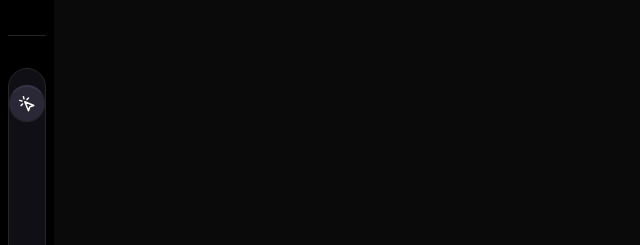
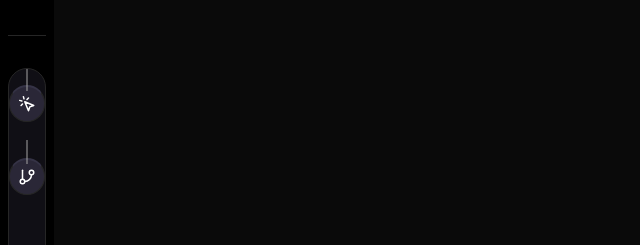
Before and after one commit to anishsoni29/SynchroSphere, a Next.js app: page /dashboard in a window 1280 px wide. Shown: the part 542-787 px from the top of the page, without its empty margins (0-640 px from the left). Built offline with nearby package versions, Linux system fonts and the light colour scheme.

Commit message:
added the GitBranch icon

```diff
--- a/src/components/sidebar/index.tsx
+++ b/src/components/sidebar/index.tsx
@@ -1,6 +1,6 @@
 "use client";
 
-import { Link, LucideMousePointerClick } from "lucide-react";
+import { GitBranch, Link, LucideMousePointerClick } from "lucide-react";
 import { usePathname } from "next/navigation";
 import React from "react";
 import {
@@ -59,6 +59,11 @@
         <div className="flex items-center flex-col gap-9 dark:bg-[#353346]/30 py-4 rounded-full h-56 overflow-scroll border-[1px]">
           <div className="relative dark: bg-[#353346]/70 p-2 rounded-full dark:border-t-[2px] border-[1px] dark:border-t-[#353346]">
             <LucideMousePointerClick className="dark : text-white" size={18} />
+            <div className="border-l-2 border-muted-foreground/50 h-6 absolute left-1/2 transform translate-x-[-50%] -bottom-[-30px]"></div>
+          </div>
+          <div className="relative dark: bg-[#353346]/70 p-2 rounded-full dark:border-t-[2px] border-[1px] dark:border-t-[#353346]">
+            <GitBranch className="dark : text-white" size={18} />
+            <div className="border-l-2 border-muted-foreground/50 h-6 absolute left-1/2 transform translate-x-[-50%] -bottom-[-30px]"></div>
           </div>
         </div>
       </div>
```
